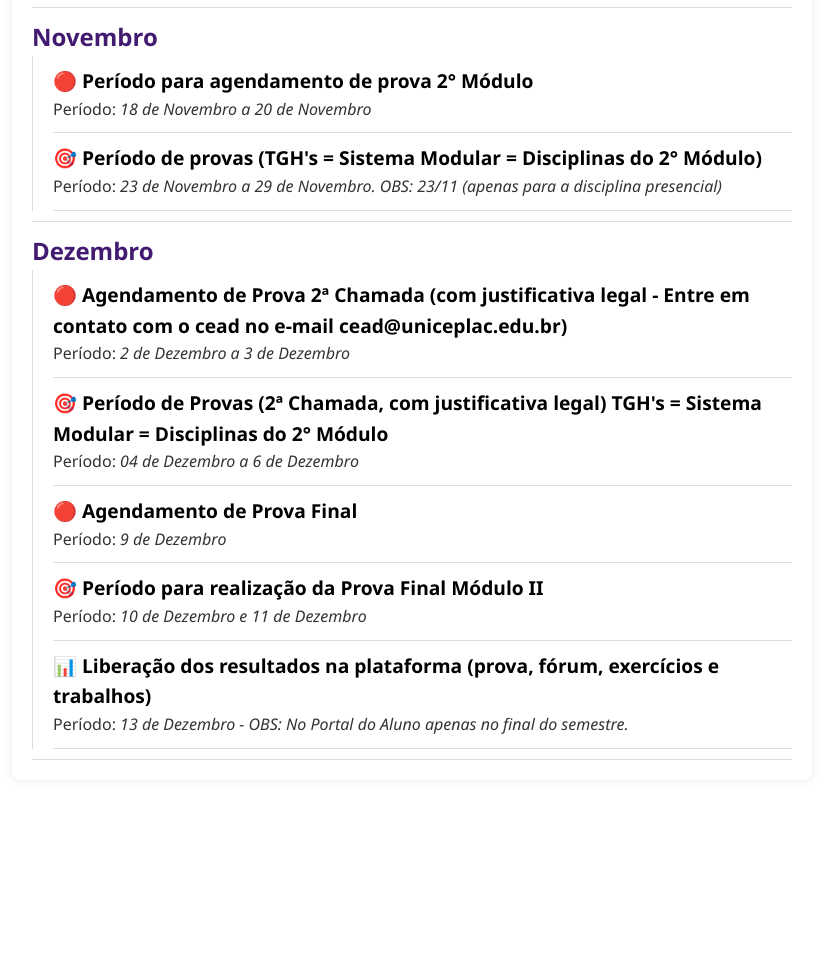
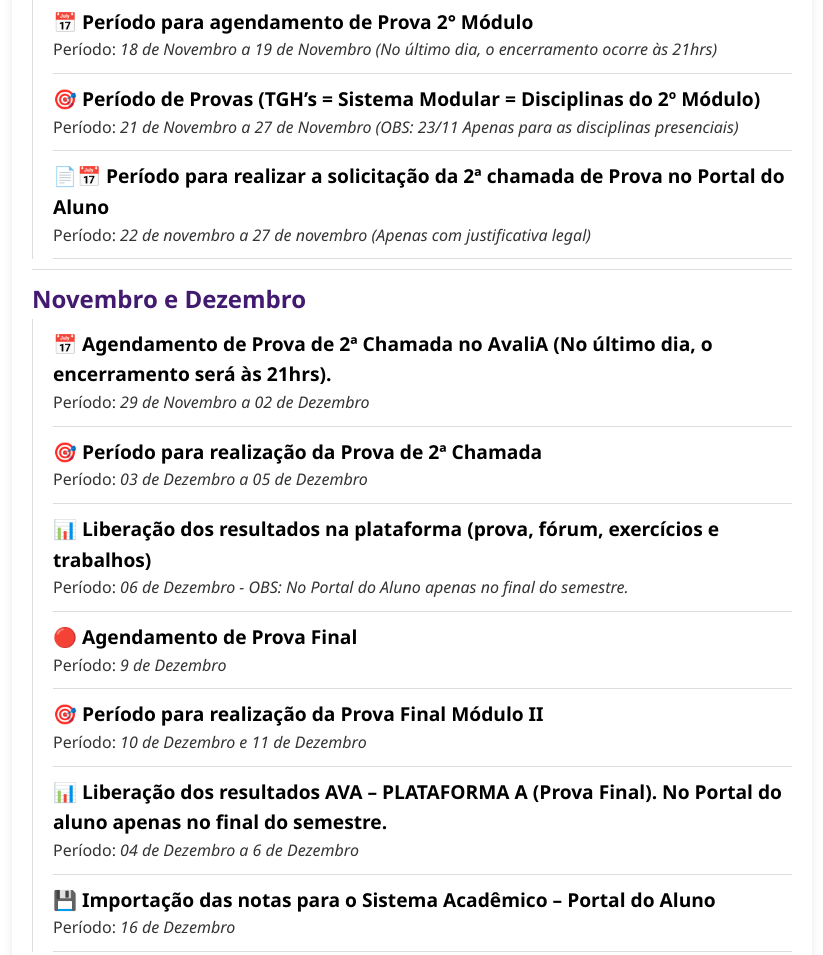
Before and after one commit to avauniceplac/CRONOGRAMA_EADH_2MOD_2024_2, a plain HTML site: page index.html in a window 1280 px wide. Shown: the part 700-1655 px from the top of the page, without its empty margins (228-1051 px from the left). Before the commit the page ends 1530 px from the top, so only its background shows below. Drawn offline with nearby package versions, Linux system fonts and the light colour scheme.

Commit message:
Update index.html
.

```diff
--- a/index.html
+++ b/index.html
@@ -38,89 +38,105 @@
                         </div>
                     </div>
                       <!-- FÓRUM DE APRENDIZAGEM AVALIATIVO -->
-                      <div class="event-item" data-start="2024-10-07" data-end="2024-11-08">
+                      <div class="event-item" data-start="2024-10-07" data-end="2024-11-09">
                         <div class="event-title">&#128172; Período para realização do Fórum de Aprendizagem Avaliativo 2° Módulo </div>
                         <div class="event-details">
                             Período: <span class="event-period">7 de Outubro a 7 de Novembro</span>
                         </div>
                     </div>
                     <!-- TRABALHO BIMESTRAL -->
-                    <div class="event-item" data-start="2024-10-14" data-end="2024-11-12">
+                    <div class="event-item" data-start="2024-10-14" data-end="2024-11-13">
                         <div class="event-title">&#128221; Perído para realização do Trabalho Final do 2° Módulo </div>
                         <div class="event-details">
                             Período: <span class="event-period">14 de Outubro a 11 de Novembro</span>
                         </div>
                     </div>
                     <!-- EXERCÍCIOS ONLINE -->
-                    <div class="event-item" data-start="2024-10-21" data-end="2024-11-12">
+                    <div class="event-item" data-start="2024-10-21" data-end="2024-11-13">
                         <div class="event-title">&#128187; Período para realização dos Exercícios online 2° Módulo</div>
                         <div class="event-details">
                             Período: <span class="event-period">21 de Outubro a 11 de Novembro</span>
                         </div>
                     </div>
-
-                </div>
-            </div>
-            <!-- EVENTOS - NOVEMBRO -->
-            <div class="month-category">
-                <div class="month-title">Novembro</div>
-                <div class="event-list">
-                    <!-- AGENDAMENTO DE PROVA DO 2° MÓDULO -->
+                     <!-- AGENDAMENTO PROVA 2º MÓDULO -->
                     <div class="event-item" data-start="2024-11-18" data-end="2024-11-21">
-                        <div class="event-title">&#128308; Período para agendamento de prova 2° Módulo </div>
+                        <div class="event-title">&#128197; Período para agendamento de Prova 2° Módulo</div>
                         <div class="event-details">
-                            Período: <span class="event-period">18 de Novembro a 20 de Novembro</span>
+                            Período: <span class="event-period">18 de Novembro a 19 de Novembro (No último dia, o encerramento ocorre às 21hrs)</span>
                         </div>
                     </div>
-                        <!-- PROVA DO 2° MÓDULO -->
-                    <div class="event-item" data-start="2024-11-23" data-end="2024-11-30">
-                        <div class="event-title">&#127919; Período de provas (TGH's = Sistema Modular = Disciplinas do 2° Módulo) </div>
+                      <!-- PERÍODO DE  PROVA DO 2º MÓDULO -->
+                    <div class="event-item" data-start="2024-11-21" data-end="2024-11-29">
+                        <div class="event-title">&#127919; Período de Provas (TGH’s = Sistema Modular = Disciplinas do 2º Módulo)</div>
                         <div class="event-details">
-                            Período: <span class="event-period">23 de Novembro a 29 de Novembro. OBS: 23/11 (apenas para a disciplina presencial)</span>
+                            Período: <span class="event-period">21 de Novembro a 27 de Novembro (OBS: 23/11 Apenas para as disciplinas presenciais)</span>
+                        </div>
+                    </div>
+                     <!-- PERÍODO PARA REALIZAR A SOLICITAÇÃO DA 2ª CHAMADA DE PROVA COM JUSTIFICATIVA LEGAL) -->
+                    <div class="event-item" data-start="2024-11-22" data-end="2024-11-29">
+                        <div class="event-title">&#128196;&#128197; Período para realizar a solicitação da 2ª chamada de Prova no Portal do Aluno</div>
+                        <div class="event-details">
+                            Período: <span class="event-period">22 de novembro a 27 de novembro (Apenas com justificativa legal)</span>
                         </div>
                     </div>
                 </div>
             </div>
-            <!-- EVENTOS - DEZEMBRO -->
+            <!-- EVENTOS - NOVEMBRO E DEZEMBRO -->
             <div class="month-category">
-                <div class="month-title">Dezembro</div>
+                <div class="month-title">Novembro e Dezembro</div>
                 <div class="event-list">
-                    <!-- AGENDAMENTO PROVA DE 2ª CHAMADA -->
-                    <div class="event-item" data-start="2024-12-02" data-end="2024-12-04">
-                        <div class="event-title">&#128308; Agendamento de Prova 2ª Chamada (com justificativa legal - Entre em contato com o cead no e-mail cead@uniceplac.edu.br)</div>
+                    <!-- AGENDAMENTO DA PROVA DE 2º CHAMADA NO AVALIA -->
+                    <div class="event-item" data-start="2024-11-29" data-end="2024-12-04">
+                        <div class="event-title">&#128197; Agendamento de Prova de 2ª Chamada no AvaliA (No último dia, o encerramento será às 21hrs). </div>
                         <div class="event-details">
-                            Período: <span class="event-period">2 de Dezembro a 3 de Dezembro</span>
+                            Período: <span class="event-period">29 de Novembro a 02 de Dezembro</span>
                         </div>
                     </div>
-                    <!-- PROVA DE 2ª CHAMADA -->
-                    <div class="event-item" data-start="2024-12-04" data-end="2024-12-07">
-                        <div class="event-title">&#127919; Período de Provas (2ª Chamada, com justificativa legal) TGH's = Sistema Modular = Disciplinas do 2° Módulo</div>
+                    <!-- REALIZAÇÃO PROVA DE 2A CHAMADA -->
+                    <div class="event-item" data-start="2024-12-03" data-end="2024-12-07">
+                        <div class="event-title">&#127919; Período para realização da Prova de 2ª Chamada</div>
                         <div class="event-details">
-                            Período: <span class="event-period">04 de Dezembro a 6 de Dezembro</span>
+                            Período: <span class="event-period">03 de Dezembro a 05 de Dezembro</span>
                         </div>
                     </div>
-                     <!-- AGENDAMENTO PROVA FINAL -->
-                     <div class="event-item" data-start="2024-12-09" data-end="2024-12-10">
+                      <!-- LIBERAÇÃO DE RESULTADOS-->
+                      <div class="event-item" data-start="2024-12-06" data-end="2024-12-25">
+                        <div class="event-title">&#128202; Liberação dos resultados na plataforma (prova, fórum, exercícios e trabalhos) </div>
+                        <div class="event-details">
+                            Período: <span class="event-period">06 de Dezembro - OBS: No Portal do Aluno apenas no final do semestre.</span>
+                        </div>
+                    </div>
+                    <!-- AGENDAMENTO PROVA FINAL -->
+                    <div class="event-item" data-start="2024-12-09" data-end="2024-12-12">
                         <div class="event-title">&#128308; Agendamento de Prova Final</div>
                         <div class="event-details">
                             Período: <span class="event-period">9 de Dezembro</span>
                         </div>
                     </div>
-                     <!-- PERÍODO PARA REALIZAÇÃO DA PROVA FINAL MÓDULO II -->
-                     <div class="event-item" data-start="2024-12-10" data-end="2024-12-12">
+                    <!-- PERÍODO PARA REALIZAÇÃO DA PROVA FINAL MÓDULO II -->
+                    <div class="event-item" data-start="2024-12-10" data-end="2024-12-13">
                         <div class="event-title">&#127919; Período para realização da Prova Final Módulo II</div>
                         <div class="event-details">
                             Período: <span class="event-period">10 de Dezembro e 11 de Dezembro</span>
                         </div>
                     </div>
-                     <!-- LIBERAÇÃO DE RESULTADOS-->
-                     <div class="event-item" data-start="2024-12-13" data-end="2024-12-25">
-                        <div class="event-title">&#128202; Liberação dos resultados na plataforma (prova, fórum, exercícios e trabalhos) </div>
+                    <!-- LIBERAÇÃO DOS RESULTADOS NO AVA -->
+                    <div class="event-item" data-start="2024-12-12" data-end="2024-12-25">
+                        <div class="event-title">&#128202; Liberação dos resultados AVA – PLATAFORMA A (Prova Final). No Portal do aluno apenas no final do semestre.</div>
                         <div class="event-details">
-                            Período: <span class="event-period">13 de Dezembro - OBS: No Portal do Aluno apenas no final do semestre.</span>
+                            Período: <span class="event-period">04 de Dezembro a 6 de Dezembro</span>
+                        </div>
+                    </div>
+                    <!-- IMPORTAÇÃO DAS NOTAS PARA O SISTEMA ACADÊMICO -->
+                    <div class="event-item" data-start="2024-12-16" data-end="2024-12-25">
+                        <div class="event-title">&#128190; Importação das notas para o Sistema Acadêmico – Portal do Aluno</div>
+                        <div class="event-details">
+                            Período: <span class="event-period">16 de Dezembro</span>
                         </div>
                     </div>
                 </div>
+            </div>
+
             </div>
         </div>
     </div>
```
